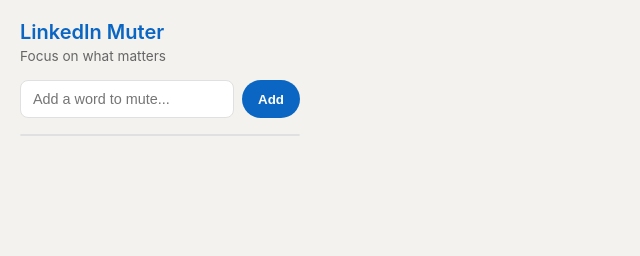
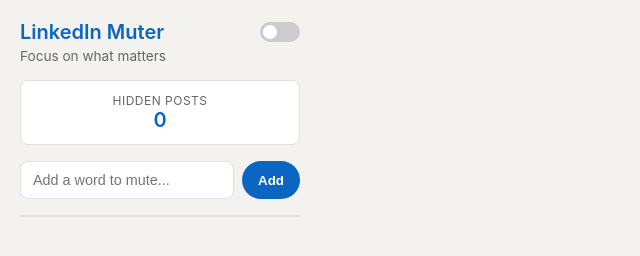
Before and after one commit to muazhazali/linkedin-muter-extension, a website with bundled scripts: page entrypoints/popup/index.html in a window 1280 px wide. Shown: the whole page, without its empty margins (0-640 px from the left). Built offline with nearby package versions, Linux system fonts and the light colour scheme.

Commit message:
feat: Implement LinkedIn post muter extension with keyword management, toggle, and hidden post count.

```diff
--- a/entrypoints/popup/index.html
+++ b/entrypoints/popup/index.html
@@ -1,16 +1,31 @@
 <!DOCTYPE html>
 <html lang="en">
+
 <head>
   <meta charset="UTF-8" />
   <meta name="viewport" content="width=device-width, initial-scale=1.0" />
   <title>LinkedIn Muter</title>
 </head>
+
 <body>
   <div id="app">
     <header>
+      <div class="header-top">
         <h1>LinkedIn Muter</h1>
+        <label class="switch">
+          <input type="checkbox" id="extension-toggle">
+          <span class="slider round"></span>
+        </label>
+      </div>
       <p class="subtitle">Focus on what matters</p>
     </header>
+
+    <div class="stats-container">
+      <div class="stat-item">
+        <span class="stat-label">Hidden Posts</span>
+        <span id="hidden-count" class="stat-value">0</span>
+      </div>
+    </div>
 
     <div class="input-group">
       <input type="text" id="keyword-input" placeholder="Add a word to mute..." />
@@ -29,4 +44,5 @@
   </div>
   <script type="module" src="./main.ts"></script>
 </body>
+
 </html>
--- a/entrypoints/popup/main.ts
+++ b/entrypoints/popup/main.ts
@@ -1,10 +1,12 @@
 import './style.css';
-import { keywordStorage } from '@/utils/storage';
+import { keywordStorage, extensionEnabledStorage, hiddenCountStorage } from '@/utils/storage';
 
 const input = document.querySelector<HTMLInputElement>('#keyword-input')!;
 const addBtn = document.querySelector<HTMLButtonElement>('#add-btn')!;
 const list = document.querySelector<HTMLUListElement>('#keyword-list')!;
 const statusMsg = document.querySelector<HTMLSpanElement>('#status-msg')!;
+const toggle = document.querySelector<HTMLInputElement>('#extension-toggle')!;
+const hiddenCountEl = document.querySelector<HTMLSpanElement>('#hidden-count')!;
 
 // Function to render the list
 async function renderList() {
@@ -18,7 +20,7 @@ async function renderList() {
       <button class="delete-btn" data-keyword="${word}">
         <svg xmlns="http://www.w3.org/2000/svg" width="16" height="16" fill="currentColor" viewBox="0 0 16 16">
           <path d="M5.5 5.5A.5.5 0 0 1 6 6v6a.5.5 0 0 1-1 0V6a.5.5 0 0 1 .5-.5zm2.5 0a.5.5 0 0 1 .5.5v6a.5.5 0 0 1-1 0V6a.5.5 0 0 1 .5-.5zm3 .5a.5.5 0 0 0-1 0v6a.5.5 0 0 0 1 0V6z"/>
-          <path fill-rule="evenodd" d="M14.5 3a1 1 0 0 1-1 1H13v9a2 2 0 0 1-2 2H5a2 2 0 0 1-2-2V4h-.5a1 1 0 0 1-1-1V2a1 1 0 0 1 1-1H6a1 1 0 0 1 1-1h2a1 1 0 0 1 1 1h3.5a1 1 0 0 1 1 1v1zM4.118 4 4 4.059V13a1 1 0 0 0 1 1h6a1 1 0 0 0 1-1V4.059L11.882 4H4.118zM2.5 3h11V2h-11v1z"/>
+          <path fill-rule="evenodd" d="M14.5 3a1 1 0 0 1-1 1H13v9a2 2 0 0 1-2 2H5a2 2 0 0 1-2-2V4h-.5a1 1 0 0 1-1-1V2a1 1 0 0 1 1-1H6a1 1 0 0 1 1-1h2a1 1 0 0 1-1 1h3.5a1 1 0 0 1 1 1v1zM4.118 4 4 4.059V13a1 1 0 0 0 1 1h6a1 1 0 0 0 1-1V4.059L11.882 4H4.118zM2.5 3h11V2h-11v1z"/>
         </svg>
       </button>
     `;
@@ -27,7 +29,16 @@ async function renderList() {
 
   // Show status
   statusMsg.textContent = `${keywords.length} words muted`;
+
+  // Update count from storage
+  const count = await hiddenCountStorage.getValue();
+  hiddenCountEl.textContent = count.toString();
 }
+
+// Handle Toggle
+toggle.addEventListener('change', async () => {
+  await extensionEnabledStorage.setValue(toggle.checked);
+});
 
 // Add keyword
 addBtn.addEventListener('click', async () => {
@@ -64,4 +75,14 @@ function showStatus(msg: string, isError = false) {
 }
 
 // Initial render
-renderList();
+async function init() {
+  toggle.checked = await extensionEnabledStorage.getValue();
+  renderList();
+}
+
+init();
+
+// Watch for count changes to update UI live
+hiddenCountStorage.watch((newCount) => {
+  hiddenCountEl.textContent = (newCount || 0).toString();
+});
--- a/entrypoints/popup/style.css
+++ b/entrypoints/popup/style.css
@@ -24,6 +24,12 @@ body {
   gap: 16px;
 }
 
+header .header-top {
+  display: flex;
+  justify-content: space-between;
+  align-items: center;
+}
+
 header h1 {
   margin: 0;
   font-size: 1.25rem;
@@ -35,6 +41,86 @@ header h1 {
   margin: 4px 0 0;
   font-size: 0.85rem;
   color: var(--text-sub);
+}
+
+/* Switch styling */
+.switch {
+  position: relative;
+  display: inline-block;
+  width: 40px;
+  height: 20px;
+}
+
+.switch input {
+  opacity: 0;
+  width: 0;
+  height: 0;
+}
+
+.slider {
+  position: absolute;
+  cursor: pointer;
+  top: 0;
+  left: 0;
+  right: 0;
+  bottom: 0;
+  background-color: #ccc;
+  transition: .4s;
+}
+
+.slider:before {
+  position: absolute;
+  content: "";
+  height: 14px;
+  width: 14px;
+  left: 3px;
+  bottom: 3px;
+  background-color: white;
+  transition: .4s;
+}
+
+input:checked+.slider {
+  background-color: var(--primary-color);
+}
+
+input:checked+.slider:before {
+  transform: translateX(20px);
+}
+
+.slider.round {
+  border-radius: 20px;
+}
+
+.slider.round:before {
+  border-radius: 50%;
+}
+
+.stats-container {
+  display: flex;
+  background: var(--card-bg);
+  padding: 12px;
+  border-radius: 8px;
+  border: 1px solid var(--border-color);
+  justify-content: center;
+}
+
+.stat-item {
+  display: flex;
+  flex-direction: column;
+  align-items: center;
+}
+
+.stat-label {
+  font-size: 0.75rem;
+  color: var(--text-sub);
+  text-transform: uppercase;
+  letter-spacing: 0.5px;
+}
+
+.stat-value {
+  font-size: 1.25rem;
+  font-weight: 600;
+  color: var(--primary-color);
 }
 
 .input-group {
--- a/utils/storage.ts
+++ b/utils/storage.ts
@@ -4,3 +4,17 @@ export const keywordStorage = storage.defineItem<string[]>(
         defaultValue: ['ai'],
     }
 );
+
+export const extensionEnabledStorage = storage.defineItem<boolean>(
+    'local:enabled',
+    {
+        defaultValue: true,
+    }
+);
+
+export const hiddenCountStorage = storage.defineItem<number>(
+    'local:hiddenCount',
+    {
+        defaultValue: 0,
+    }
+);
```
Also changed, not shown: entrypoints/content.ts (+46 -18 lines). Lines whose indentation alone changed are shown as unchanged.
